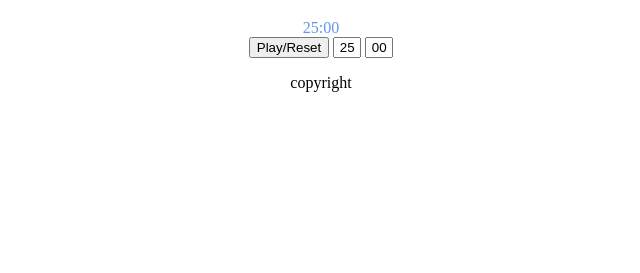
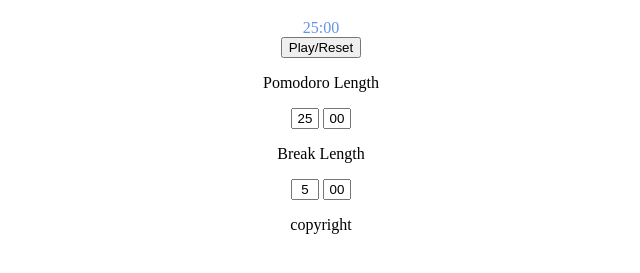
Before and after one commit to CrowsVeldt/FreeCodeCamp-Pomodoro-Timer, a plain HTML site: page index.html in a window 1280 px wide. Shown: the part 61-334 px from the top of the page, without its empty margins (319-959 px from the left). Drawn offline with Linux system fonts and the light colour scheme.

Commit message:
added break length input, and sections to provide structure

```diff
--- a/index.html
+++ b/index.html
@@ -12,9 +12,21 @@
     </header>
     <main>
       <section id="timer">25:00</section>
+
       <button id="play-reset">Play/Reset</button>
-      <input type="text" id="minutes" class="input" value="25">
-      <input type="text" id="seconds" class="input" value="00">
+
+       <section id="pomodoro-input">
+        <p>Pomodoro Length</p>
+        <input type="text" id="pomodoro-minutes" class="input" value="25">
+        <input type="text" id="pomodoro-seconds" class="input" value="00">
+      </section>
+
+      <section id="break-input">
+        <p>Break Length</p>
+        <input type="text" id="break-minutes" class="input" value="5">
+        <input type="text" id="break-seconds" class="input" value="00">
+      </section>
+
     </main>
     <footer>
       <script type='text/javascript' src='script.js'></script>
--- a/script.js
+++ b/script.js
@@ -1,15 +1,15 @@
 (function () {
   'use strict;'
 
-  //Model - Start time, End Time, Work Length, Break Length
+  //Model - Holds variables for the current work length, break length, start time, and end time
 
   const time = {}
 
-  //View - The timer, itself
+  //View - Updates the view as the model is updated
 
   const view = {}
 
-  //Controller - Play/Pause Button, Time Input
+  //Controller - Accepts user input, updates the model as needed
 
   const input = {}
 
```
